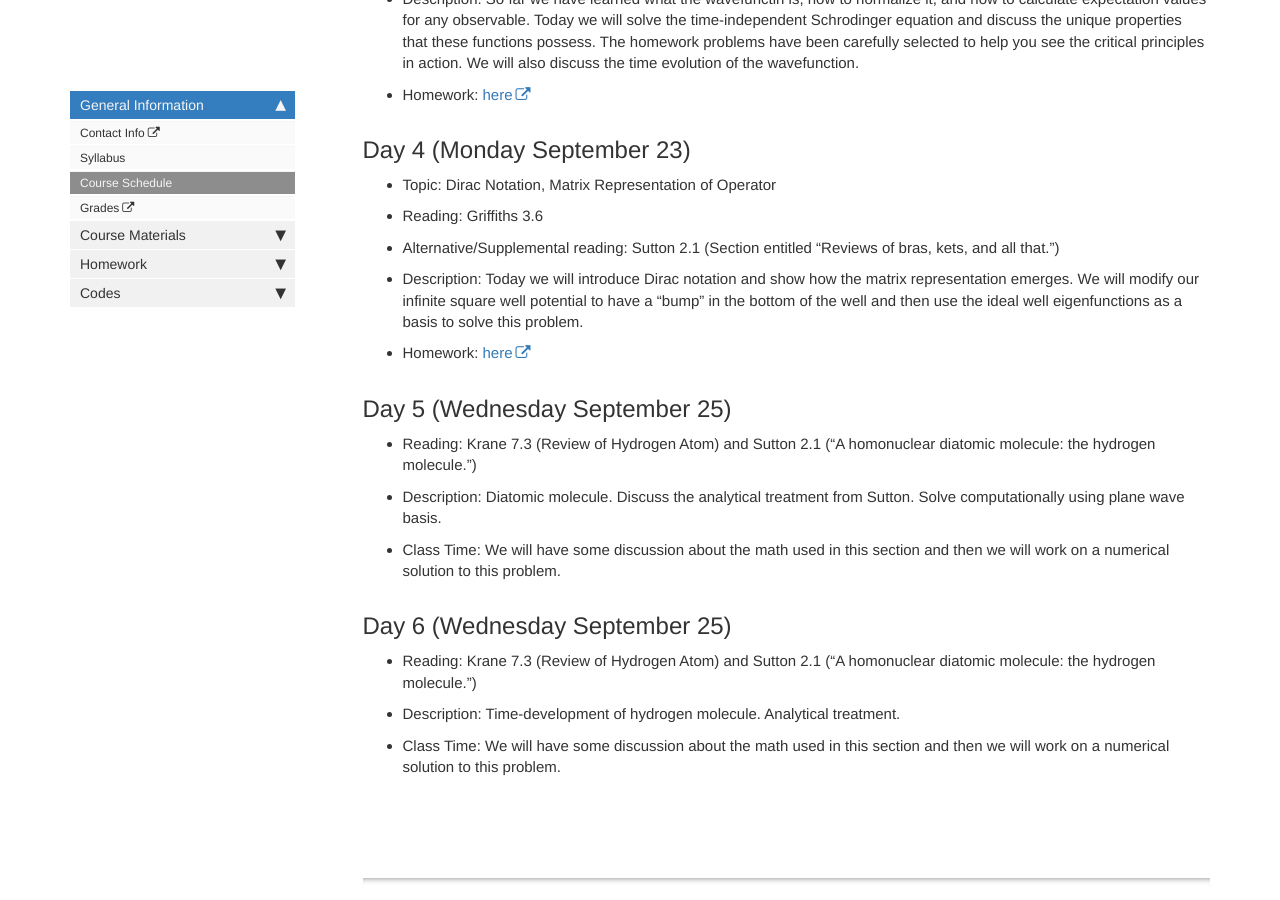
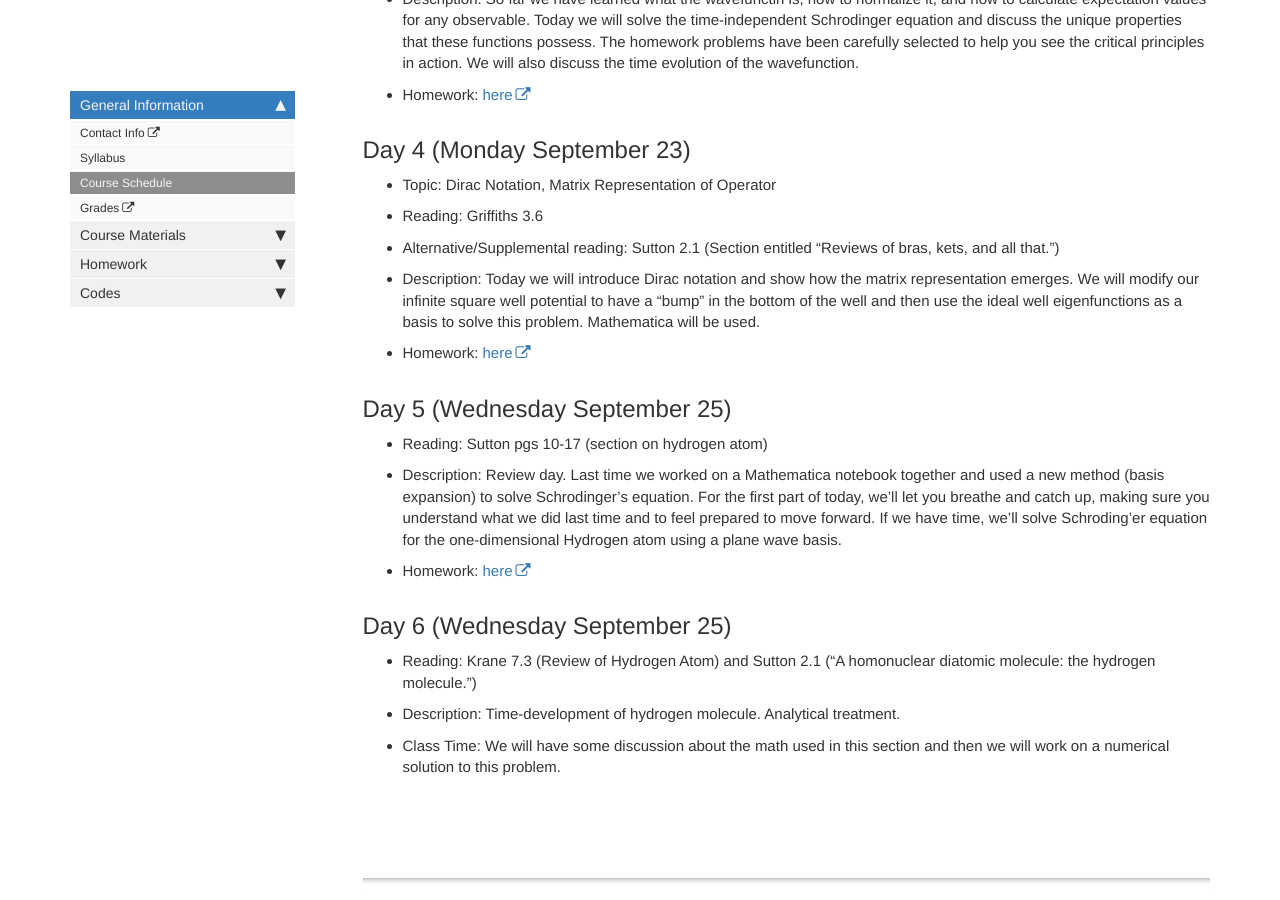
Before and after one commit to lancejnelson/PH323, a Jekyll site: the page built from course_docs/schedule.md, in a window 1280 px wide and 900 px high, scrolled down 1704 px. Built offline with Jekyll 4.4.1, drawn with Linux system fonts in a browser that asks for light colours; comment, search, counter and statistics services are not loaded.

Commit message:
Added work for day 5

```diff
--- a/course_docs/schedule.md
+++ b/course_docs/schedule.md
@@ -59,18 +59,19 @@ Note: For the first few days (probably into the second week) of the semester, we
    - Reading: Griffiths  3.6
    - Alternative/Supplemental reading: Sutton 2.1 (Section entitled "Reviews of bras, kets, and all that.")
 
-   - Description: Today we will introduce Dirac notation and show how the matrix representation emerges.  We will modify our infinite square well potential to have a "bump" in the bottom of the well and then use the ideal well eigenfunctions as a basis to solve this problem.
+   - Description: Today we will introduce Dirac notation and show how the matrix representation emerges.  We will modify our infinite square well potential to have a "bump" in the bottom of the well and then use the ideal well eigenfunctions as a basis to solve this problem.  Mathematica will be used.
 
    - Homework: [here][day_4_hw]
 
 
 ## Day 5 (Wednesday September 25)
 
-   - Reading: Krane 7.3 (Review of Hydrogen Atom) and Sutton 2.1 ("A homonuclear diatomic molecule: the hydrogen molecule.")
+   - Reading: Sutton pgs 10-17 (section on hydrogen atom)
 
-   - Description: Diatomic molecule.  Discuss the analytical treatment from Sutton.  Solve computationally using plane wave basis.
+   - Description: Review day.  Last time we worked on a Mathematica notebook together and used a new method (basis expansion) to solve Schrodinger's equation.  For the first part of today, we'll let you breathe and catch up, making sure you understand what we did last time and to feel prepared to move forward.  If we have time, we'll solve Schroding'er equation for the one-dimensional Hydrogen atom using a plane wave basis.
 
-   - Class Time:  We will have some discussion about the math used in this section and then we will work on a numerical solution to this problem.
+   - Homework: [here][day_5_hw]
+
 
 ## Day 6 (Wednesday September 25)
 
@@ -90,3 +91,4 @@ Note: For the first few days (probably into the second week) of the semester, we
 [day_2_hw]: https://lancejnelson.github.io/PH323/course_docs/homework/day2.pdf
 [day_3_hw]: https://lancejnelson.github.io/PH323/course_docs/homework/day3.pdf
 [day_4_hw]: https://lancejnelson.github.io/PH323/course_docs/homework/day4.pdf
+[day_5_hw]: https://lancejnelson.github.io/PH323/course_docs/homework/quantumReview.pdf
```
Also changed, not shown: 1 other file.
